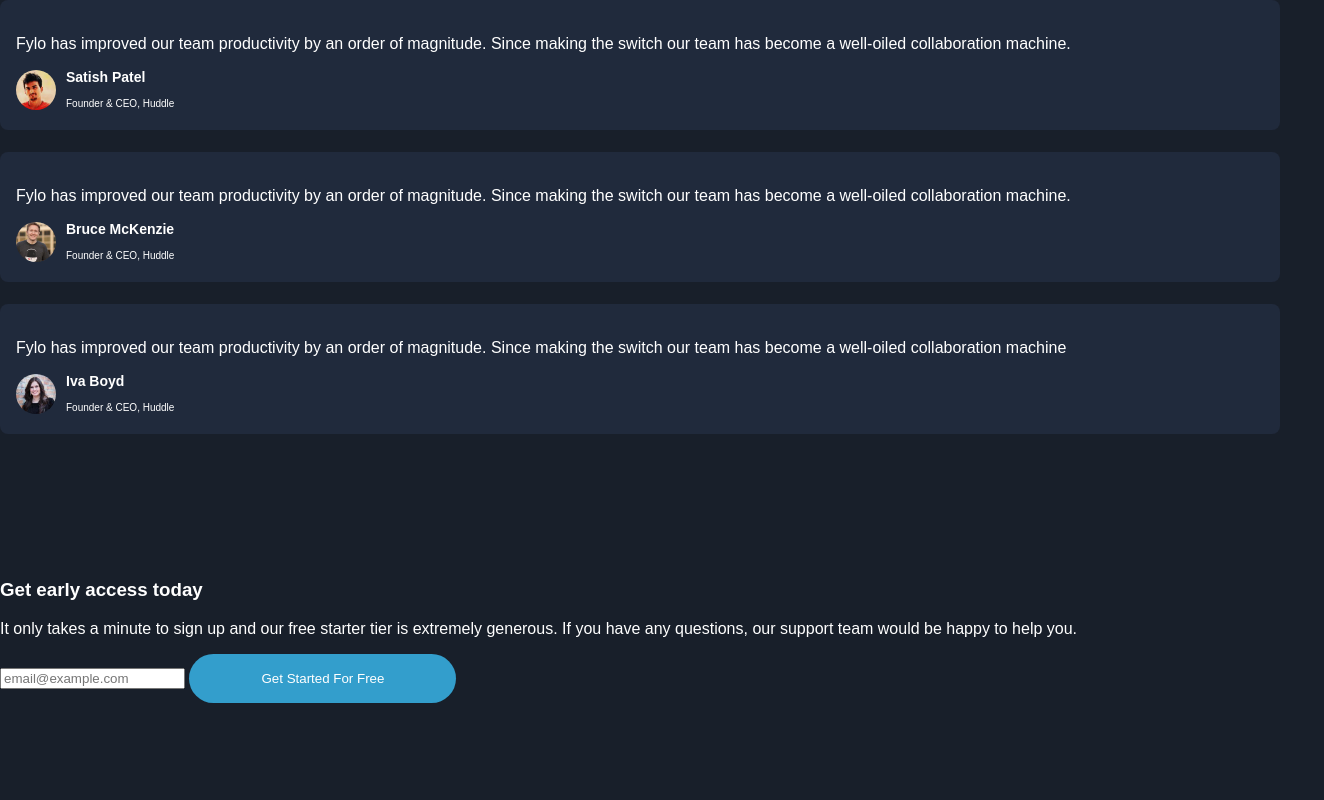
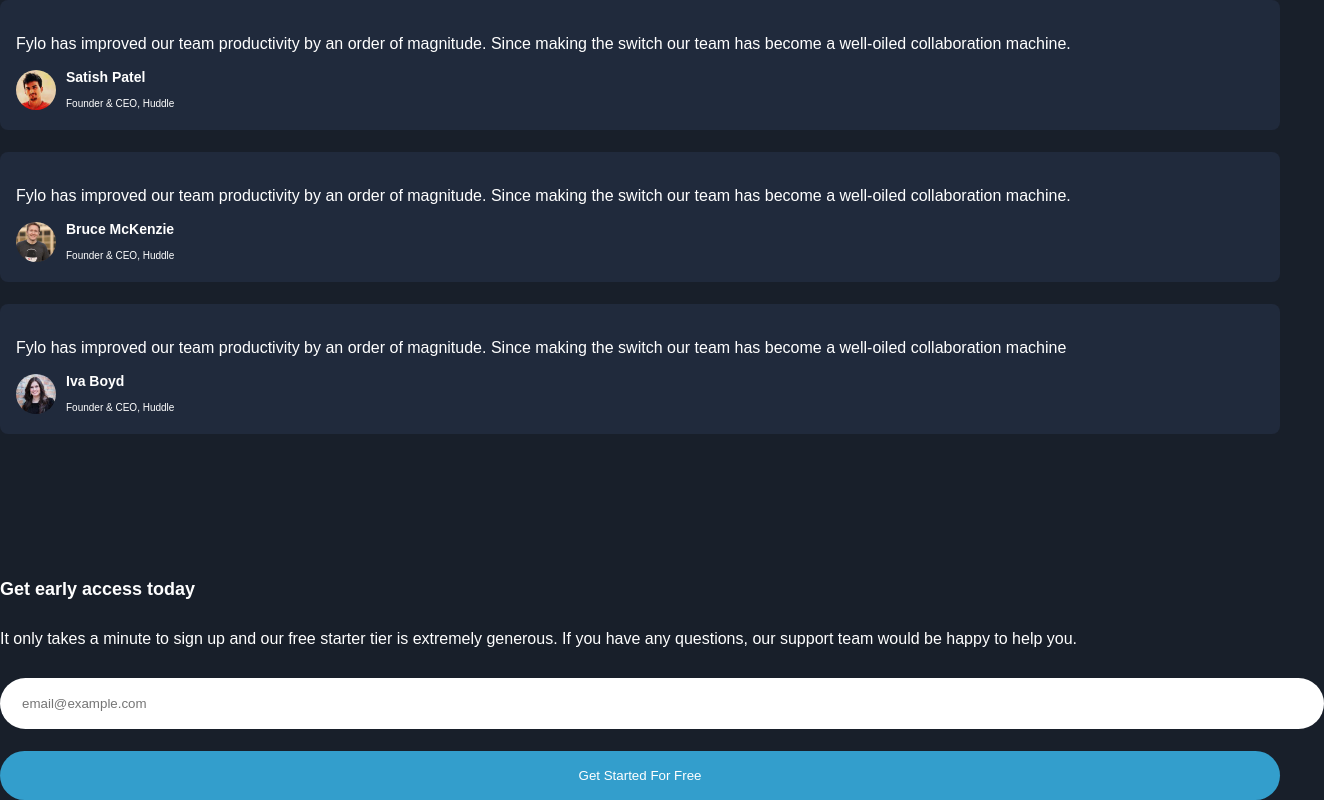
Before and after one commit to voromahery/iwt-4-fylo-dark-theme, a website: page webroot/index.html in a window 1280 px wide. Shown: the part 3572-4372 px from the top of the page, 1324 px wide, since content can reach past the window. Before the commit the page ends 4275 px from the top, so only its background shows below. Drawn offline with Linux system fonts and the light colour scheme.

Commit message:
Styled accessibility

```diff
--- a/scss/_accessibility.scss
+++ b/scss/_accessibility.scss
@@ -0,0 +1,28 @@
+@import "./variable";
+
+.a11y__heading {
+  font-size: 18px;
+}
+
+.a11y__paragraph {
+  margin-top: 30px;
+  margin-bottom: 30px;
+}
+
+.a11y__input {
+  border-radius: 50px;
+  height: 49px;
+  padding-left: 22px;
+  padding-right: 22px;
+  border: none;
+}
+
+.a11y__input,
+.a11y__button {
+  width: 100%;
+  max-width: 100%;
+}
+
+.a11y__button {
+  margin-top: 22px;
+}
--- a/scss/_variable.scss
+++ b/scss/_variable.scss
@@ -9,10 +9,16 @@
 $blue: hsl(198, 60%, 50%);
 $light-red: hsl(0, 100%, 63%);
 
+// Mixin
 @mixin flex-row {
   display: flex;
   flex-direction: row;
   align-items: center;
+}
+
+@mixin paragraph-style {
+  line-height: 22px;
+  font-size: 14px;
 }
 
 // Path
--- a/scss/index.scss
+++ b/scss/index.scss
@@ -4,3 +4,5 @@
 @import "./section_features";
 @import "./section_stay_positive";
 @import "./testimony";
+@import "./accessibility";
+@import "./footer";
```
Also changed, not shown: webroot/css/index.css.
